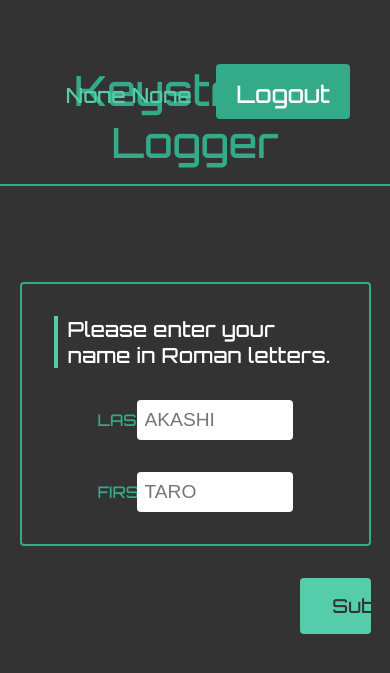
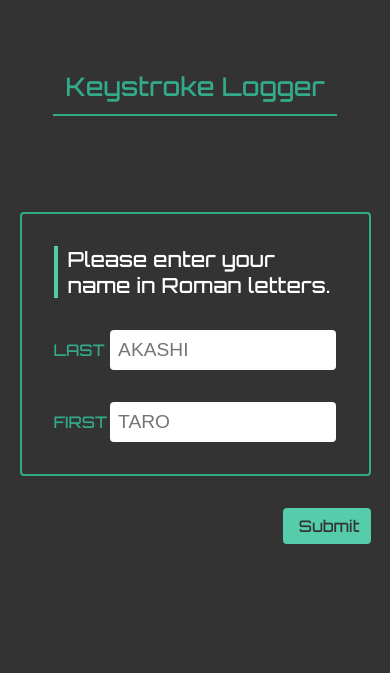
Before and after one commit to wkmkymt/KeystrokeLogger, a Flask app: page /preset in a window 390 px wide. Shown: the top 673 px of the page. Run offline with Flask 2, Linux system fonts and the light colour scheme; the visitor is signed in with stand-in values (Sample User, id 1); data comes from the database, SQL or seed files in the repository; both versions use the stored data as it was after the commit; data that the repository does not hold is empty.

Commit message:
[update] responsive

```diff
--- a/config.py
+++ b/config.py
@@ -26,8 +26,8 @@
 class GOOGLE(object):
     CLIENT_ID     = "767804331266-s5tn2psi484k2c5n5d2e7sl9blef7pqi.apps.googleusercontent.com"
     CLIENT_SECRET = "hItrQiau-ss9QDmx_3vua1UU"
-    REDIRECT_URI  = "https://keystroke-logger.herokuapp.com/user/login/authorized"
-    #  REDIRECT_URI  = "http://localhost:5000/user/login/authorized"
+    # REDIRECT_URI  = "https://keystroke-logger.herokuapp.com/user/login/authorized"
+    REDIRECT_URI  = "http://localhost:5000/user/login/authorized"
 
     AUTH_URL  = "https://accounts.google.com/o/oauth2/auth"
     TOKEN_URL = "https://accounts.google.com/o/oauth2/token"
--- a/statics/dist/css/style.css
+++ b/statics/dist/css/style.css
@@ -119,6 +119,107 @@
     background: #5ca;
 }
 
+@media screen and (max-width: 620px) {
+    header > h1 a {
+        font-size: 100%;
+        padding: 0 24px 16px;
+    }
+
+    nav {
+        display: none;
+    }
+}
+
+@media screen and (max-width: 420px) {
+    header > h1 a {
+        font-size: 80%;
+        padding: 0 12px 12px;
+    }
+}
+
+@media screen and (max-width: 320px) {
+    header {
+        padding: 24px 0;
+    }
+
+    header > h1 a {
+        font-size: 60%;
+        padding: 0 8px 8px;
+    }
+}
+
+/*
+@media screen and (max-width: 620px) {
+    .drawer-btn {
+        position: absolute;
+        top: 64px;
+        right: 24px;
+        width: 32px;
+        height: 32px;
+        transition: all 0.2s ease;
+        cursor: pointer;
+    }
+
+    .drawer-btn::after {
+        top: 14px;
+        transition: All 0.2s ease-in;
+    }
+
+    .drawer-btn::after,
+    .drawer-icon,
+    .drawer-icon::after,
+    .drawer-icon::before {
+        display: block;
+        position: absolute;
+        content: "";
+        width: 32px;
+        height: 2px;
+        background: #3a8;
+        cursor: pointer
+    }
+
+    .drawer-icon {
+        top: 14px;
+        transition: All 0.2s ease-in;
+    }
+
+    .drawer-icon::after {
+        top: -10px;
+    }
+
+    .drawer-icon::before {
+        top: 10px;
+    }
+
+    .drawer-btn.open .drawer-icon {
+        transform: rotate(45deg);
+    }
+
+    .drawer-btn.open::after {
+        transform: rotate(-45deg);
+    }
+
+    .drawer-btn.open .drawer-icon::before,
+    .drawer-btn.open .drawer-icon::after {
+        opacity: 0;
+    }
+}
+
+@media screen and (max-width: 420px) {
+    .drawer-btn {
+        top: 70px;
+        right: 16px;
+    }
+}
+
+@media screen and (max-width: 420px) {
+    .drawer-btn {
+        top: 38px;
+        right: 8px;
+    }
+}
+*/
+
 
 /* ============================================================================================
  *    Main
@@ -203,6 +304,10 @@
     line-height: 200%;
 }
 
+.question-box.register .ro {
+    letter-spacing: 2px;
+}
+
 .input-box {
     width: 100%;
     margin-top: 32px;
@@ -242,6 +347,8 @@
     width: 100%;
     padding: 24px 64px;
     font-size: 200%;
+    font-family: Orbitron, sans-serif;
+    letter-spacing: 2px;
 }
 
 .input-box input[type="text"]:focus {
@@ -279,64 +386,52 @@
     background: #d55;
 }
 
-
-/* =====================================
- *    Keystroke Input
- * ===================================== */
-
-.keystrokeInput {
-    width: 100%;
-    margin-bottom: 40px;
+@media screen and (max-width: 620px) {
+    .btn > a {
+        width: 60%;
     }
 
-.keystrokeInput input {
-    box-sizing: border-box;
-    width: 100%;
-    padding: 8px 12px;
-    font-size: 32px;
-    border: solid 4px #ccc;
-    border-radius: 5px;
-    outline: none;
+    .question-box.register {
+        width: 90%;
+        padding: 32px;
+        font-size: 160%;
     }
 
-.keystrokeInput input:focus {
-    border-color: #5c8;
+    #register-form input[type="text"] {
+        padding: 24px 32px;
+        font-size: 180%;
     }
 
-
-/* =====================================
- *    Keystroke List
- * ===================================== */
-
-.keystrokeList {
-    width :100%;
-    margin-top: 40px;
-    border-collapse: collapse;
+    .submit-btn > input {
+        width: 30%;
+    }
 }
 
-.keystrokeList thead {
-    border-bottom: solid 4px #5c8;
+@media screen and (max-width: 420px) {
+    .question-box.register {
+        padding: 16px;
+        font-size: 100%;
     }
 
-.keystrokeList th,
-.keystrokeList td {
-    padding: 8px;
-    font-size: 24px;
-    text-align: center;
-    line-height: 24px;
+    #register-form input[type="text"] {
+        height: 32px;
+        padding: 12px 16px;
+        font-size: 120%;
     }
 
-.keystrokeList th {
-    color: #3a6;
-    font-weight: bold;
+    .submit-btn > input {
+        width: 25%;
+        padding: 8px 16px;
+        font-size: 100%;
     }
 
-.keystrokeList th:first-of-type,
-.keystrokeList td:first-of-type {
-    width: 30%;
+    .counter {
+        height: 32px;
+        line-height: 32px;
+        font-size: 140%;
     }
 
-.keystrokeList th:last-of-type,
-.keystrokeList td:last-of-type {
-    width: 70%;
+    .input-box {
+        padding: 0;
     }
+}
--- a/templates/base.html
+++ b/templates/base.html
@@ -11,7 +11,12 @@
   <body>
     <header>
       <h1><a href="{{ url_for("main.index") }}">Keystroke Logger</a></h1>
+    </header>
+
     {% if current_user.is_authenticated -%}
+    <!-- <div class="drawer-btn">
+      <div class="drawer-icon"></div>
+    </div> -->
     <nav>
       {% if current_user.lname_r == None -%}
       <span class="username">{{ current_user.lname_k}} {{ current_user.fname_k }}</span>
@@ -23,7 +28,6 @@
       </div>
     </nav>
     {%- endif %}
-    </header>
 
     <main>
         {% block main %}{% endblock %}
```
Also changed, not shown: dbs/keystroke.db. Lines whose indentation alone changed are shown as unchanged.
